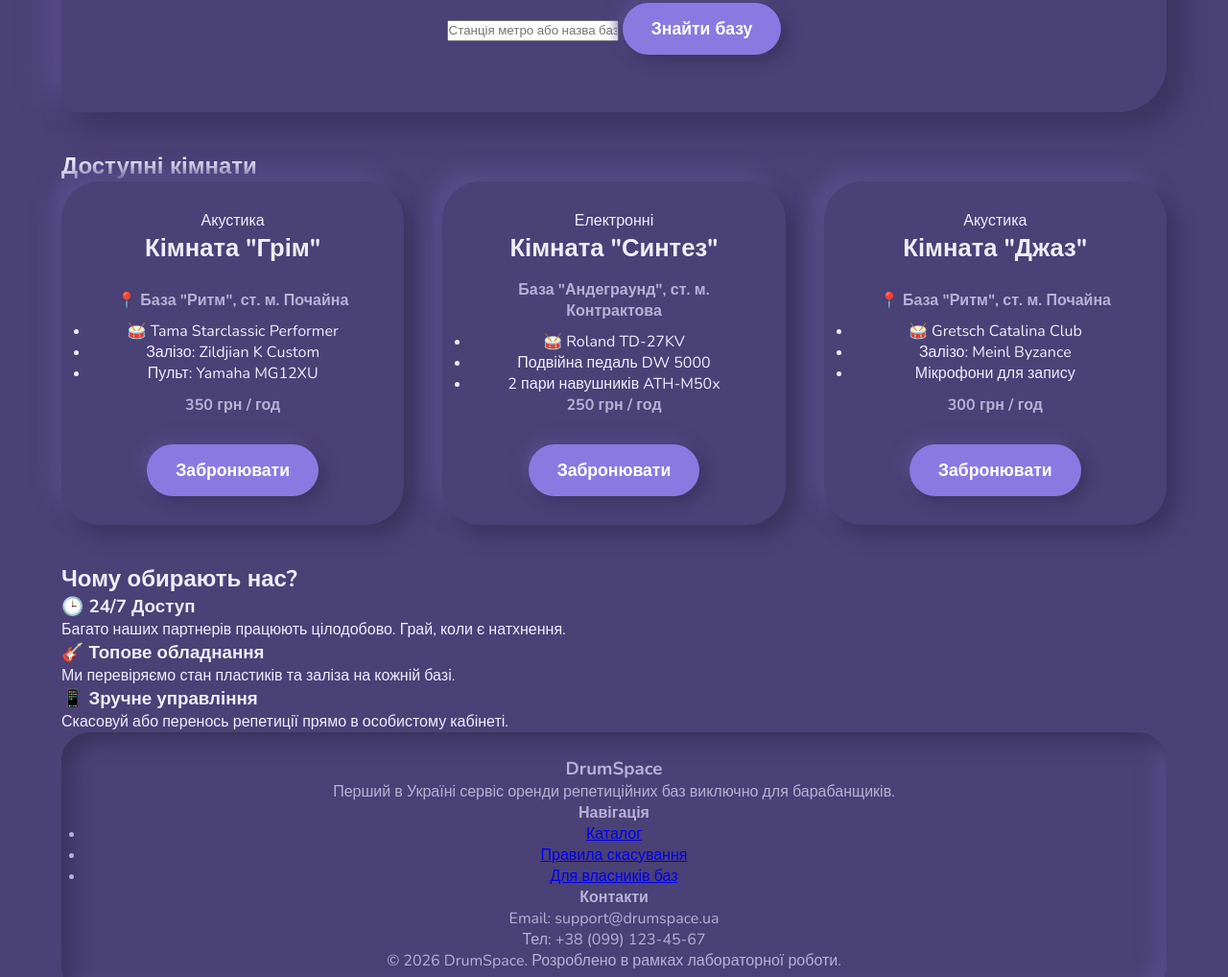
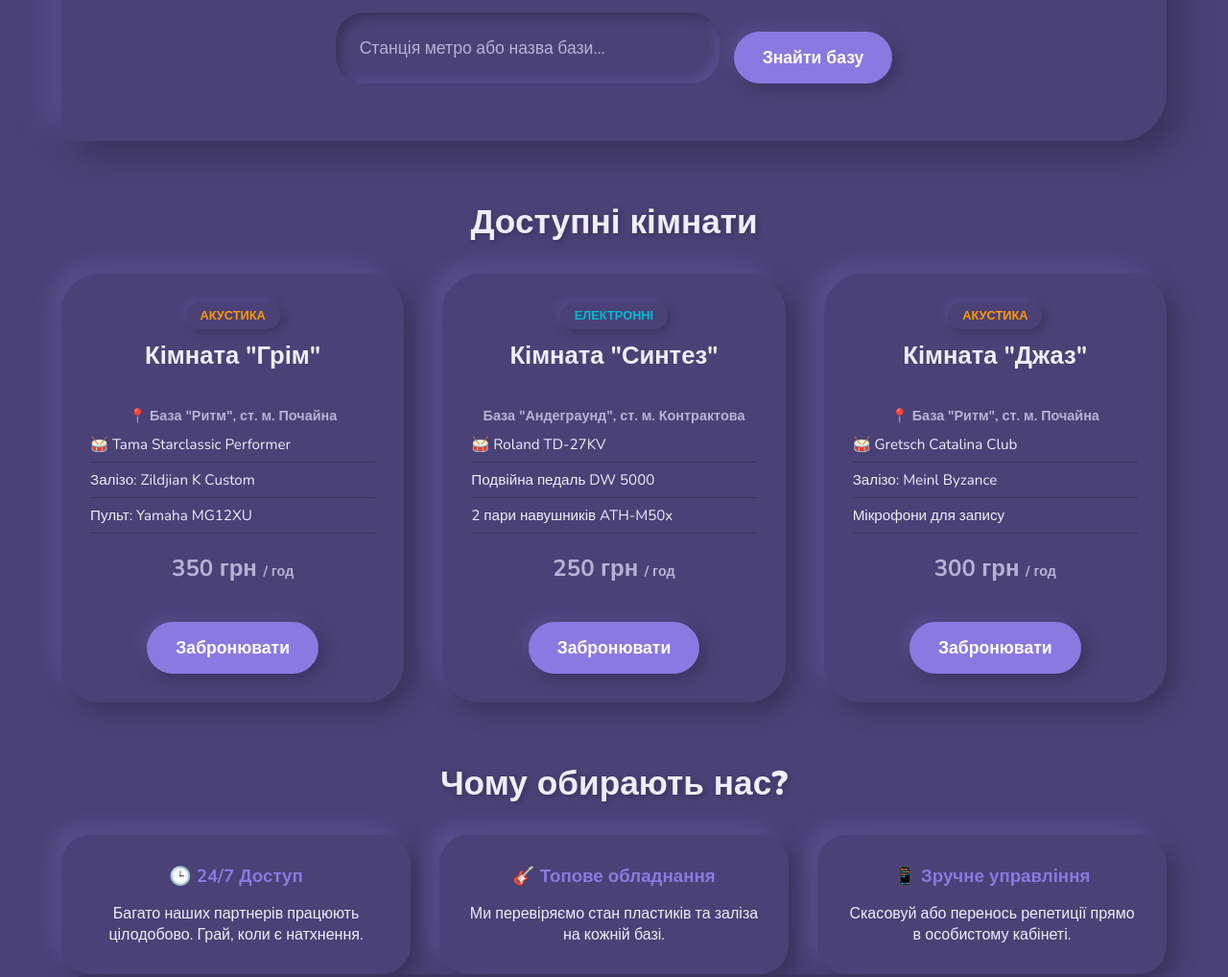
Before and after one commit to wh0smarg0/IO-35_webLAB-SakhnoMargaryta-FIOT-2026, a plain HTML site: page index.html in a window 1280 px wide. Shown: the part 330-1348 px from the top of the page at 96% size. Drawn offline with nearby package versions, Linux system fonts and the light colour scheme.

Commit message:
Update style.css

```diff
--- a/css/style.css
+++ b/css/style.css
@@ -172,6 +172,153 @@ body {
     color: var(--text-muted);
 }
 
+.section-title {
+    font-size: 2.2rem;
+    font-weight: 900;
+    text-align: center;
+    margin: 60px 0 30px;
+    color: var(--text-main);
+    text-shadow: 2px 2px 5px var(--shadow-dark);
+}
+
+.search-bar {
+    display: flex;
+    justify-content: center;
+    gap: 15px;
+    margin-top: 30px;
+    flex-wrap: wrap;
+}
+
+.search-bar input {
+    padding: 15px 25px;
+    border-radius: 30px;
+    border: none;
+    background-color: var(--bg-color);
+    color: var(--text-main);
+    font-size: 1.1rem;
+    width: 100%;
+    max-width: 400px;
+    box-shadow: inset 5px 5px 10px var(--shadow-dark),
+                inset -5px -5px 10px var(--shadow-light);
+    outline: none;
+}
+
+.search-bar input::placeholder {
+    color: var(--text-muted);
+}
+
+.card-header {
+    display: flex;
+    flex-direction: column;
+    align-items: center;
+    gap: 10px;
+    margin-bottom: 20px;
+}
+
+.badge {
+    padding: 5px 15px;
+    border-radius: 20px;
+    font-size: 0.8rem;
+    font-weight: 900;
+    text-transform: uppercase;
+    box-shadow: 3px 3px 8px var(--shadow-dark), -3px -3px 8px var(--shadow-light);
+}
+
+.badge.acoustic { color: #ff9800; }
+.badge.electronic { color: #00bcd4; }
+
+.location {
+    font-size: 0.9rem;
+    color: var(--text-muted);
+    margin-bottom: 15px;
+}
+
+.gear-list {
+    list-style: none;
+    text-align: left;
+    margin-bottom: 20px;
+    color: var(--text-main);
+    font-size: 0.95rem;
+}
+
+.gear-list li {
+    margin-bottom: 8px;
+    padding-bottom: 8px;
+    border-bottom: 1px solid var(--shadow-dark);
+}
+
+.card-footer {
+    display: flex;
+    flex-direction: column;
+    align-items: center;
+    gap: 10px;
+    margin-top: auto;
+}
+
+.price {
+    font-size: 1.5rem;
+    font-weight: 900;
+    color: var(--text-main);
+}
+
+.price span {
+    font-size: 0.9rem;
+    color: var(--text-muted);
+}
+
+.features-grid {
+    display: grid;
+    grid-template-columns: repeat(auto-fit, minmax(250px, 1fr));
+    gap: 30px;
+}
+
+.feature-card {
+    background-color: var(--bg-color);
+    border-radius: 30px;
+    padding: 30px;
+    text-align: center;
+    box-shadow: 10px 10px 20px var(--shadow-dark), -10px -10px 20px var(--shadow-light);
+}
+
+.feature-card h3 {
+    margin-bottom: 15px;
+    color: var(--accent);
+}
+
+.footer-content {
+    display: flex;
+    flex-wrap: wrap;
+    justify-content: space-around;
+    gap: 30px;
+    margin-bottom: 30px;
+    text-align: left;
+}
+
+.footer-col h3, .footer-col h4 {
+    color: var(--text-main);
+    margin-bottom: 15px;
+}
+
+.footer-col ul {
+    list-style: none;
+}
+
+.footer-col ul li a {
+    color: var(--text-muted);
+    text-decoration: none;
+    transition: color 0.3s ease;
+}
+
+.footer-col ul li a:hover {
+    color: var(--accent);
+}
+
+.footer-bottom {
+    padding-top: 20px;
+    border-top: 1px solid var(--shadow-dark);
+    font-size: 0.9rem;
+}
+
 /* --- АДАПТИВНІСТЬ (<768px) --- */
 @media screen and (max-width: 768px) {
     body { padding: 15px; }
```
